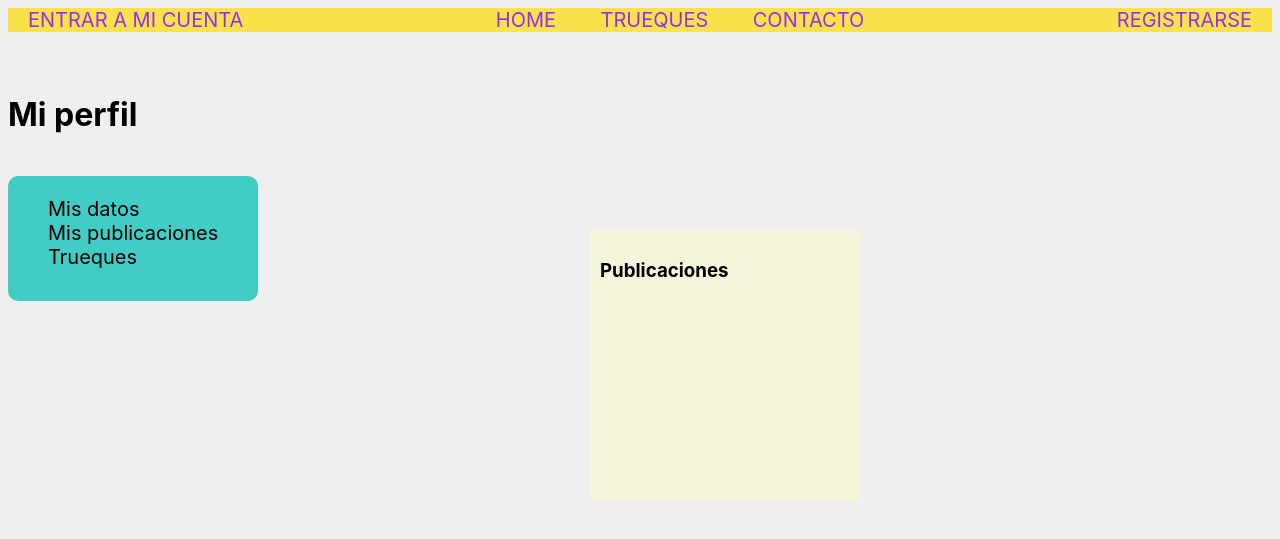
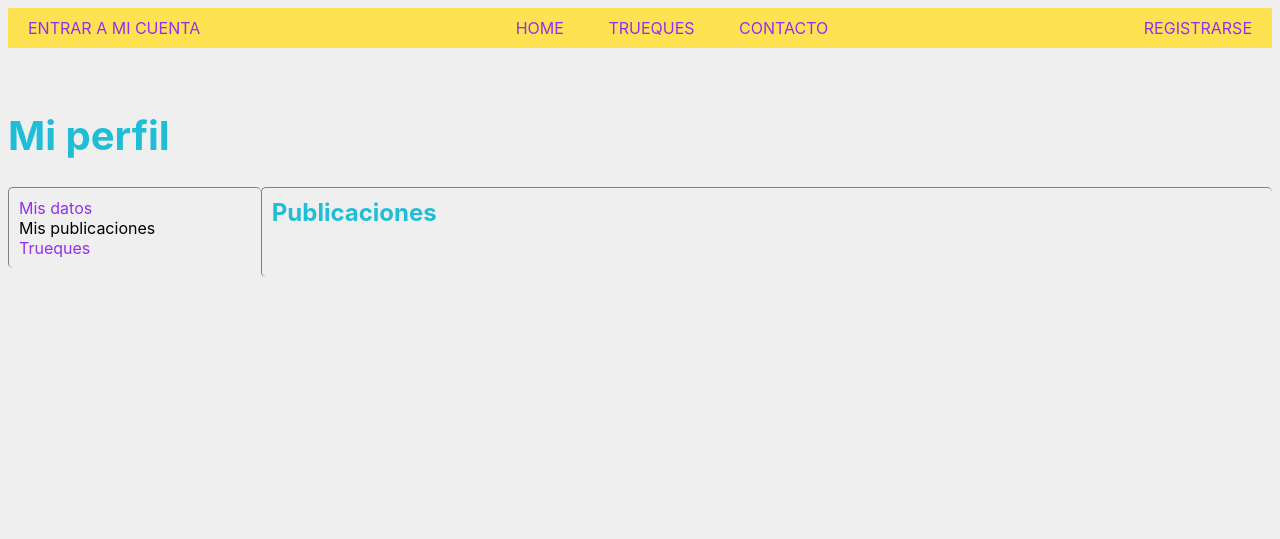
Before and after one commit to DCC-CC4401/2021-1-Grupo-12, a Django app: page /mis_publicaciones/ in a window 1280 px wide. Shown: the top 539 px of the page. Run offline with Django 3.2, Linux system fonts and the light colour scheme; data comes from the database, SQL or seed files in the repository; both versions use the stored data as it was after the commit.

Commit message:
un poco más bonito, cambios menores

```diff
--- a/truequeapp/static/truequeapp/css/barra.css
+++ b/truequeapp/static/truequeapp/css/barra.css
@@ -20,8 +20,9 @@ body {
 }
 
 #barra_grande{
+    width: 100%;
     margin-bottom: 5%;
-    background-color: #FAE34A;
+    background-color: #ffe252;
 }
 a{
     text-decoration-line: none;
@@ -34,8 +35,8 @@ a:hover{
 }
 
 #barra li{
-    display: inline;
-    margin: 0 20px;
+    display: inline-flex;
+    margin: 10px 20px;
 }
 
 #barra li.last{
--- /dev/null
+++ b/truequeapp/static/truequeapp/css/estilo_tablas.css
@@ -0,0 +1,51 @@
+/* Estilo para las tablas*/
+
+
+table {
+    border-collapse: collapse;
+    border: 1px solid darkgoldenrod;
+    width: 100%;
+    overflow: auto;
+}
+
+
+tr:hover {
+    border: 1px solid darkgoldenrod;
+    text-align: left;
+    padding: 8px;
+    background-color: darkgray;
+}
+
+tr:nth-child(even):hover{
+    border: 1px solid darkgoldenrod;
+    background-color: darkgray
+}
+
+tr {
+    background-color: honeydew;
+    border: 1px solid darkgoldenrod;
+}
+
+th, td {
+    border: 1px solid ;
+    text-align: left;
+    padding: 8px;
+}
+
+tr:nth-child(even){
+    background-color: lightgray;
+    border: 1px solid darkgoldenrod;
+}
+
+
+th {
+    border: 1px solid darkgoldenrod;
+    background-color: darkgoldenrod;
+    color: white;
+}
+
+.titulo_tabla {
+    text-align: center;
+    font-size: 250%;
+    color: #20BED6
+}
--- /dev/null
+++ b/truequeapp/static/truequeapp/css/mi_perfil.css
@@ -0,0 +1,67 @@
+/* Estilo mi_perfil.html */
+@import "estilo_tablas.css";
+
+
+
+* {
+  box-sizing: border-box;
+}
+
+.column {
+      float: left;
+      padding: 10px;
+      height: available;
+}
+
+.left {
+    text-align: left;
+    display: inline;
+    border-left: 1px solid gray;
+    border-top: 1px solid gray;
+    border-collapse: collapse;
+    border-radius: 5px;
+    width: 20%;
+    height: auto;
+}
+
+.right {
+    border-left: 1px solid gray;
+    border-top: 1px solid gray;
+    border-collapse: collapse;
+    border-radius: 5px;
+    text-align: left;
+    width: 80%;
+    height: available;
+}
+
+.row:after {
+      content: "";
+      display: table;
+      clear: both;
+}
+
+.titulo {
+    font-weight: bold;
+    font-size: 150%;
+    color: #20BED6;
+}
+
+.tgrande {
+    font-weight: bold;
+    font-size: 250%;
+    color: #20BED6
+}
+
+table {}
+
+tr:hover {}
+
+th, td {}
+
+tr:nth-child(even){}
+
+th {}
+
+tr {}
+
+.titulo_tabla {}
--- a/truequeapp/static/truequeapp/css/publicacion_elegida.css
+++ b/truequeapp/static/truequeapp/css/publicacion_elegida.css
@@ -52,7 +52,7 @@ td{
 }
 
 .boton{
-    text-align: right;
+    text-align: left;
 }
 
 .btn{
--- a/truequeapp/static/truequeapp/css/publicaciones.css
+++ b/truequeapp/static/truequeapp/css/publicaciones.css
@@ -1,12 +1,8 @@
- /* Estilo barra.hmtl */
-/*Paleta de colores
-Verde: #81FA25
-Celeste/Azul: #20BED6
-Morado: #952FED
-Rojo: #D64920
-Amarillo: #FAE34A
-Blanco crema: #efefef
-*/
+/* Estilo publicaciones */
+
+@import "estilo_tablas.css";
+
+
 body {
     font-family: -apple-system, BlinkMacSystemFont, Segoe UI, Helvetica, Arial, sans-serif, Apple Color Emoji, Segoe UI Emoji;
     background-color: #efefef;
@@ -16,21 +12,6 @@ body {
 #encabezado{
     text-align: center;
     font-size: 300%;
-}
-
-table {
-    margin: auto;
-    width: 75%;
-    border-collapse: collapse;
-    border-top: 3px solid #000030;
-    border-bottom: 3px solid #000030;
-  }
-
-  th, td {
-    border-top: 3px solid #000030;
-    border-left: 1px solid gray;
-    border-right: 1px solid gray;
-    padding: 15px;
 }
 
 #imagen{
@@ -61,3 +42,17 @@ table {
     border: 1px dashed gray ;
     margin: 5px 2px;
 }
+
+table {}
+
+tr:hover {}
+
+th, td {}
+
+tr:nth-child(even){}
+
+th {}
+
+tr {}
+
+.titulo_tabla {}
--- /dev/null
+++ b/truequeapp/static/truequeapp/js/cambiar_foto.js
@@ -0,0 +1,6 @@
+/*JavaScript para lograr cambio de foto*/
+
+function cambiarImagen(s) {
+    fuente = s.src;
+    imagen_grande.src = fuente;
+    }
--- a/truequeapp/templates/truequeapp/mis_publicaciones.html
+++ b/truequeapp/templates/truequeapp/mis_publicaciones.html
@@ -4,8 +4,7 @@
 <head>
     <meta charset="UTF-8">
     <title>Mi perfil</title>
-    <link rel="stylesheet" type="text/css" href="{% static 'truequeapp/css/es_mi_perfil.css' %}">
-    <link rel="stylesheet" type="text/css" href="{% static 'truequeapp/css/publicaciones.css' %}">
+    <link rel="stylesheet" type="text/css" href="{% static 'truequeapp/css/mi_perfil.css' %}">
 </head>
 
 <body>
@@ -13,19 +12,17 @@
     {% include "barra.html" %}
 
     <div>
-        <h1>Mi perfil</h1>
-        <div id="barra_lateral">
-            <div id="fondo">
-                <ul id="lista">
-                    <li><a class="pestañas" href="/perfil/{{ user.username }}"> Mis datos </a></li>
-                    <li>Mis publicaciones</li>
-                    <li><a class="pestañas"href="/mis_trueques/">Trueques</a></li>
-                </ul>
-            </div>
+        <h1 class="tgrande">Mi perfil</h1>
+
+        <div class="row">
+            <div class="column left">
+                <a href="/perfil/{{ user.username }}"> Mis datos </a><br>
+                Mis publicaciones <br>
+                <a href="/mis_trueques/">Trueques</a>
             </div>
 
-        <div id="informacion">
-            <h3>Publicaciones</h3>
+            <div class="column right">
+                <div class="titulo">Publicaciones</div><br><br>
 
                 <div>
                     <table>
@@ -40,5 +37,6 @@
                 </div>
             </div>
         </div>
+    </div>
 </body>
 </html>
--- a/truequeapp/templates/truequeapp/perfil_no_encontrado.html
+++ b/truequeapp/templates/truequeapp/perfil_no_encontrado.html
@@ -4,14 +4,14 @@
 <head>
     <meta charset="UTF-8">
     <title>Perfil no encontrado</title>
-    <link rel="stylesheet" type="text/css" href="{% static 'truequeapp/css/perfil_no_encontrado.css' %}">
+    <link rel="stylesheet" type="text/css" href="{% static 'truequeapp/css/general.css' %}">
 </head>
 
 <body>
 
     {% include "barra.html" %}
 
-    <div class="center">
+    <div class="centrar">
         <h4>Lo sentimos, pero el usuario "{{usuario}}" no existe.</h4>
     </div>
 </body>
--- a/truequeapp/templates/truequeapp/post_publicar.html
+++ b/truequeapp/templates/truequeapp/post_publicar.html
@@ -3,13 +3,14 @@
 {% load static %}
 <head>
     <title>Post Publicar</title>
+    <link rel="stylesheet" type="text/css" href="{% static 'truequeapp/css/general.css' %}">
 </head>
 
 <body>
 
     {% include "barra.html" %}
 
-    <div>
+    <div class="centrar">
         <h1>Hemos publicado su producto</h1>
         <h2>Esperamos que logre intercambiarlo</h2>
         <a href="/home/">
--- a/truequeapp/templates/truequeapp/publicaciones.html
+++ b/truequeapp/templates/truequeapp/publicaciones.html
@@ -12,7 +12,7 @@
     {% include "barra.html" %}
 
     <div>
-        <h1 id="encabezado">Todas las publicaciones</h1>
+        <h1 class="titulo_tabla">Todas las publicaciones</h1>
 
         <table id="publicaciones">
             {% for publicacion in publicaciones_totales %}
--- a/truequeapp/templates/truequeapp/registro.html
+++ b/truequeapp/templates/truequeapp/registro.html
@@ -10,7 +10,6 @@
 <body>
 
 	{% include "barra.html" %}
-
 
         <h1 style="text-align: center"> Registro de usuario </h1>
         <div id="formulario">
--- a/truequeapp/views.py
+++ b/truequeapp/views.py
@@ -212,7 +212,7 @@ def contactar(request):
         if trueque.id:  # Si el trueque tiene id, es valido y entrara aqui
             return perfil(request, publicacion.publicador.username)
         else:
-            return render(request, "truequeapp/contacto_fallido.html", {"trueque": trueque})
+            return render(request, "truequeapp/contacto_fallido.html", {"perfil_usuario": publicacion.publicador})
 
     else:
         return HttpResponseRedirect('/login/')
```
Also changed, not shown: truequeapp/static/truequeapp/css/general.css (added, +7 -0 lines), truequeapp/static/truequeapp/css/perfil.css (added, +59 -0 lines), truequeapp/templates/truequeapp/contacto_fallido.html (+7 -2 lines), truequeapp/templates/truequeapp/mi_perfil.html (+17 -20 lines), truequeapp/templates/truequeapp/mis_trueques.html (+11 -12 lines), truequeapp/templates/truequeapp/perfil.html (+9 -7 lines), truequeapp/templates/truequeapp/publicacion_elegida.html (+36 -7 lines), db.sqlite3. Lines whose indentation alone changed are shown as unchanged.
